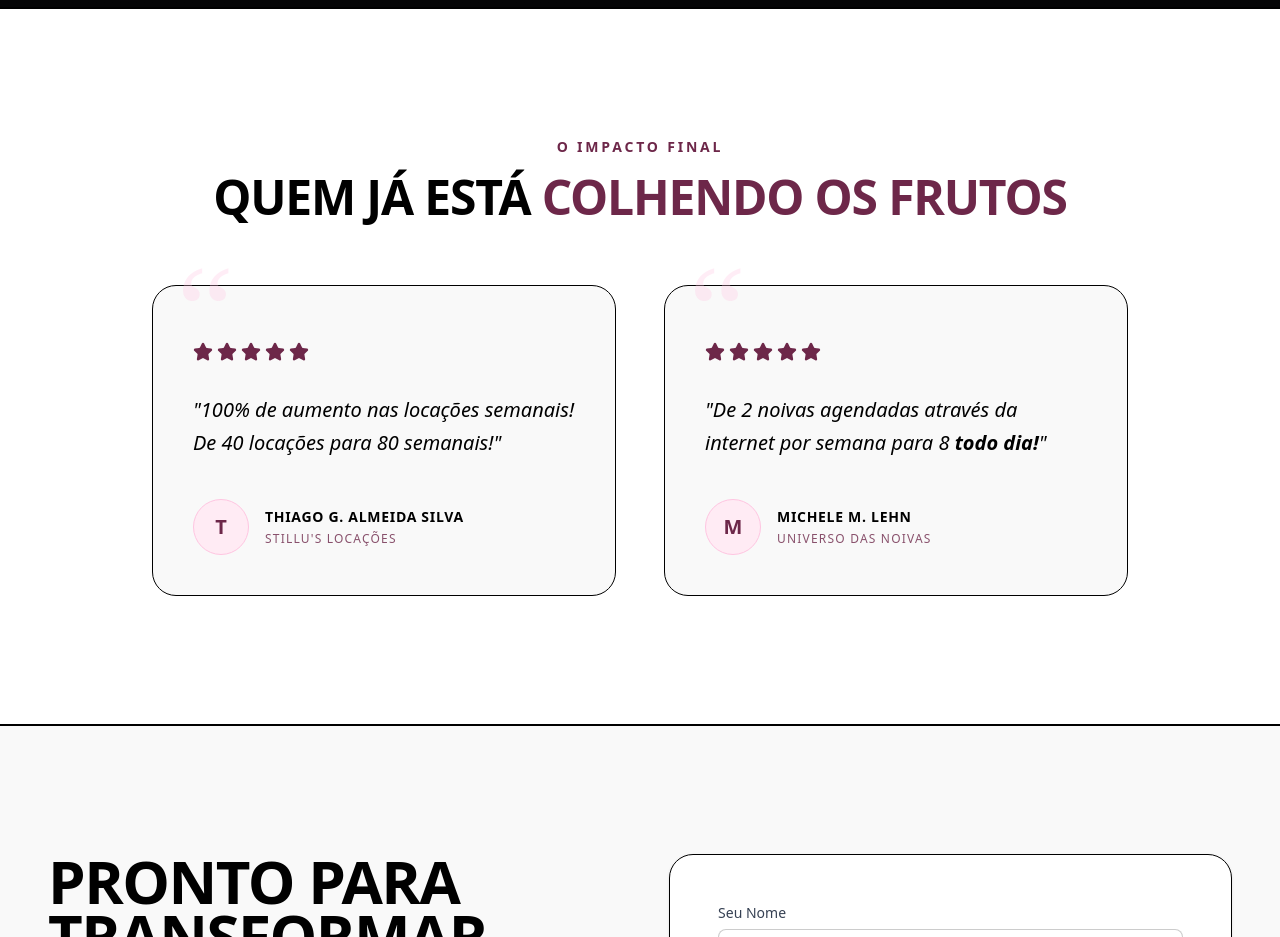
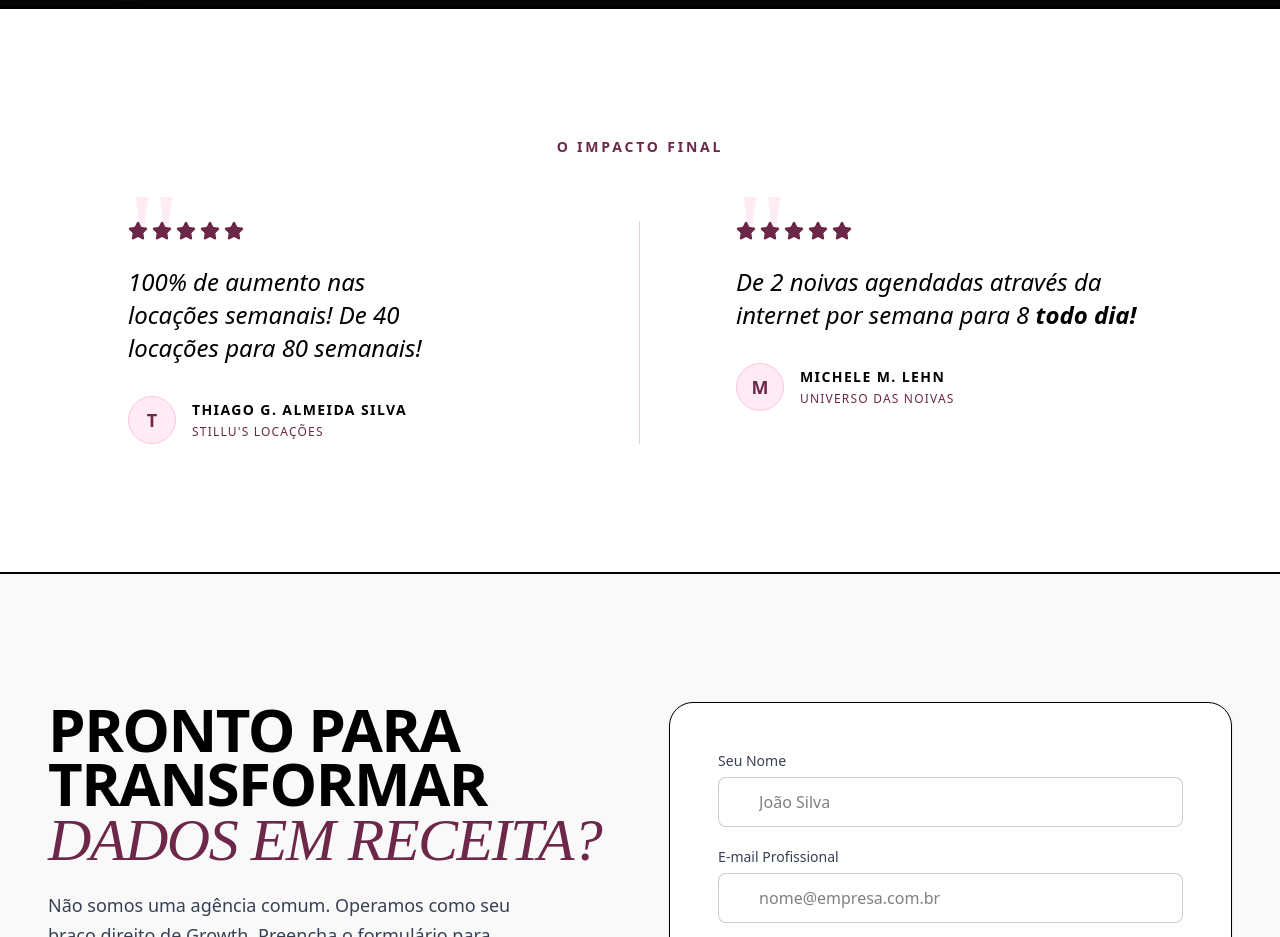
Before and after one commit to jooh44/site-vyrtech, a Next.js app: page /locacao-de-roupas in a window 1280 px wide. Shown: the part 4740-5677 px from the top of the page. Built offline with nearby package versions, Linux system fonts and the light colour scheme.

Commit message:
style: revert testimonials to sophisticated typography layout

```diff
--- a/src/components/ui/EditorialTestimonialsSection.tsx
+++ b/src/components/ui/EditorialTestimonialsSection.tsx
@@ -18,46 +18,53 @@ export function EditorialTestimonialsSection() {
 
     return (
         <section className="py-24 md:py-32 bg-white border-t-2 border-black relative overflow-hidden">
-            <div className="max-w-7xl mx-auto px-6 relative z-10 mb-16">
-                <div className="text-center">
-                    <h2 className="text-sm font-bold tracking-[0.2em] uppercase text-[#6D2749] mb-4">O Impacto Final</h2>
-                    <h3 className="text-4xl md:text-5xl font-black text-black tracking-tight uppercase">
-                        Quem já está <span className="text-[#6D2749]">colhendo os frutos</span>
-                    </h3>
-                </div>
-            </div>
+            <div className="max-w-7xl mx-auto px-6 md:px-12 text-center relative z-10">
+                <h2 className="text-sm font-bold tracking-[0.2em] uppercase text-[#6D2749] mb-16">O Impacto Final</h2>
 
-            <div className="max-w-5xl mx-auto px-6 relative z-10">
-                <div className="grid grid-cols-1 md:grid-cols-2 gap-8 md:gap-12">
-                    {testimonials.map((testimonial, idx) => (
-                        <div key={idx} className="bg-[#F9F9F9] border border-black hover:border-vyr-wine transition-all duration-500 rounded-3xl p-8 md:p-10 flex flex-col relative group">
-
-                            {/* Decorative Quote Mark */}
-                            <span className="absolute -top-10 left-6 text-9xl text-[#FFC5E1]/30 font-editorial leading-none group-hover:text-[#FFC5E1]/80 transition-colors duration-500">
-                                &ldquo;
-                            </span>
-
-                            <div className="flex gap-1 mb-8 relative z-10 mt-4">
+                <div className="grid grid-cols-1 md:grid-cols-2 gap-16 max-w-5xl mx-auto text-left relative before:absolute before:inset-0 before:left-1/2 before:-ml-px before:w-px before:bg-[#6D2749]/20 before:hidden md:before:block">
+                    {/* Testimonial 1 */}
+                    <div className="pt-8 md:pt-0 md:pr-16 relative">
+                        <span className="absolute -top-12 left-0 text-9xl text-[#FFEBF4] font-editorial leading-none">"</span>
+                        <div className="flex gap-1 mb-6 relative z-10">
                             {[...Array(5)].map((_, i) => (
                                 <Star key={i} className="w-5 h-5 text-[#6D2749] fill-[#6D2749]" />
                             ))}
                         </div>
-
-                            <p className="text-black font-light italic mb-10 relative z-10 text-lg md:text-xl leading-relaxed flex-1">
-                                "{testimonial.content}"
+                        <p className="text-2xl text-black font-light italic mb-8 relative z-10 leading-snug text-balance">
+                            {testimonials[0].content}
                         </p>
-
                         <div className="flex items-center gap-4 relative z-10">
-                                <div className="w-14 h-14 shrink-0 rounded-full bg-[#FFEBF4] border border-[#FFC5E1] flex items-center justify-center text-[#6D2749] font-bold text-xl group-hover:bg-[#6D2749] group-hover:text-white transition-all duration-500">
-                                    {testimonial.avatar}
+                            <div className="w-12 h-12 shrink-0 rounded-full bg-[#FFEBF4] border border-[#FFC5E1] flex items-center justify-center text-[#6D2749] font-bold text-lg">
+                                {testimonials[0].avatar}
                             </div>
-                                <div className="min-w-0">
-                                    <h4 className="text-black font-black uppercase text-sm tracking-wider">{testimonial.name}</h4>
-                                    <p className="text-xs text-[#6D2749] uppercase tracking-widest mt-1 opacity-80">{testimonial.role}</p>
+                            <div>
+                                <h4 className="font-bold text-black uppercase tracking-widest text-sm">{testimonials[0].name}</h4>
+                                <p className="text-xs text-[#6D2749] uppercase tracking-widest mt-1">{testimonials[0].role}</p>
                             </div>
                         </div>
                     </div>
+
+                    {/* Testimonial 2 */}
+                    <div className="pt-16 border-t border-[#6D2749]/20 md:border-t-0 md:pt-0 md:pl-16 relative">
+                        <span className="absolute md:-top-12 top-4 left-0 md:left-16 text-9xl text-[#FFEBF4] font-editorial leading-none">"</span>
+                        <div className="flex gap-1 mb-6 relative z-10">
+                            {[...Array(5)].map((_, i) => (
+                                <Star key={i} className="w-5 h-5 text-[#6D2749] fill-[#6D2749]" />
                             ))}
+                        </div>
+                        <p className="text-2xl text-black font-light italic mb-8 relative z-10 leading-snug text-balance">
+                            {testimonials[1].content}
+                        </p>
+                        <div className="flex items-center gap-4 relative z-10">
+                            <div className="w-12 h-12 shrink-0 rounded-full bg-[#FFEBF4] border border-[#FFC5E1] flex items-center justify-center text-[#6D2749] font-bold text-lg">
+                                {testimonials[1].avatar}
+                            </div>
+                            <div>
+                                <h4 className="font-bold text-black uppercase tracking-widest text-sm">{testimonials[1].name}</h4>
+                                <p className="text-xs text-[#6D2749] uppercase tracking-widest mt-1">{testimonials[1].role}</p>
+                            </div>
+                        </div>
+                    </div>
                 </div>
             </div>
         </section>
```
Lines whose indentation alone changed are shown as unchanged.
